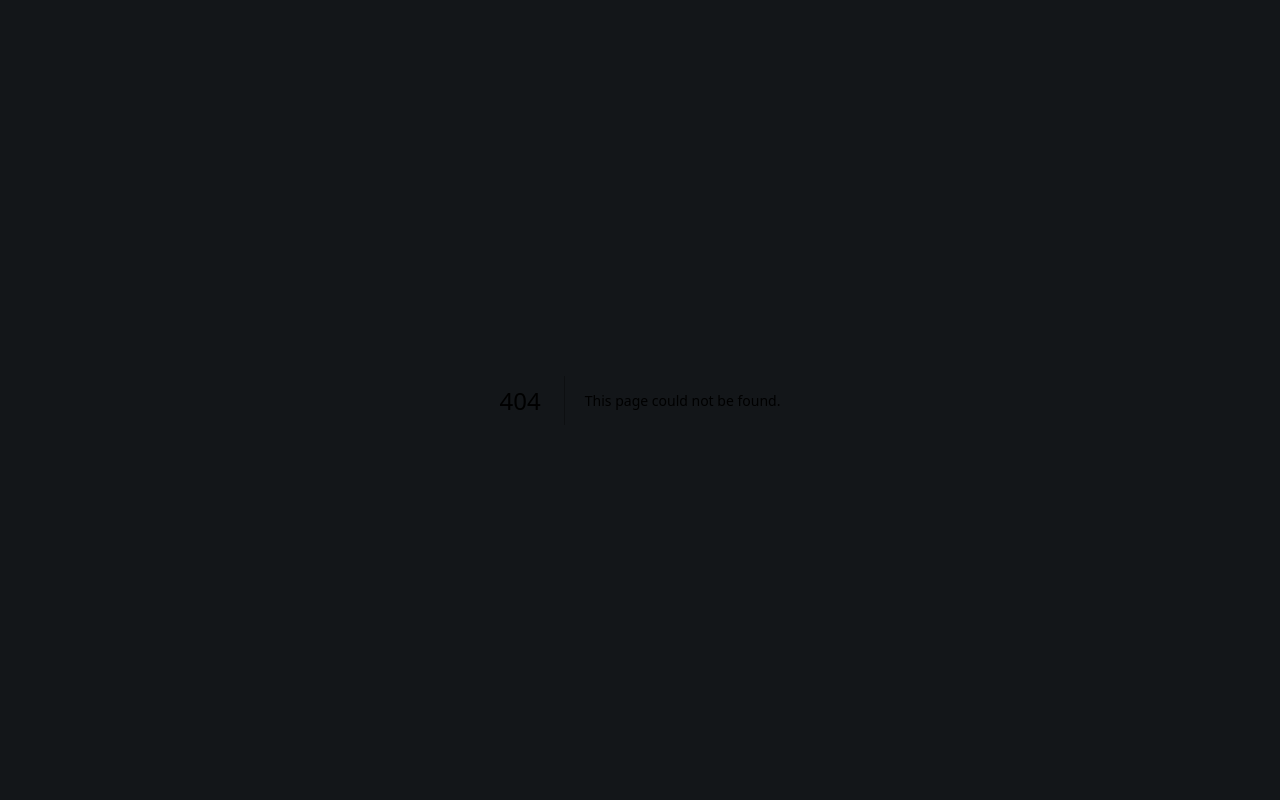
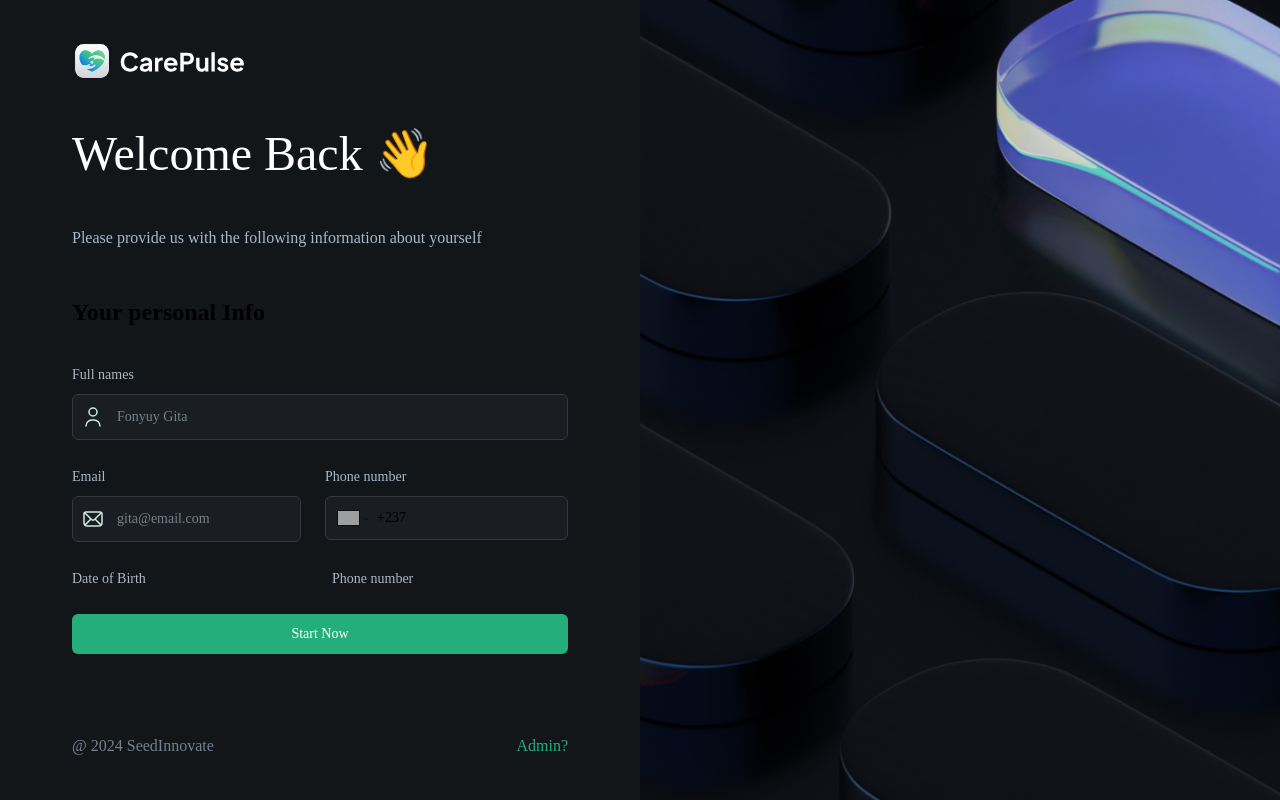
Before and after one commit to Fonyuygita/seeDoc, a Next.js app: page /patient/1/register in a window 1280 px wide. Before the commit this address had no page. Built offline with nearby package versions, Linux system fonts and the light colour scheme; grey boxes are pictures that could not be loaded.

Commit message:
working now with the register page

```diff
--- a/app/layout.tsx
+++ b/app/layout.tsx
@@ -1,8 +1,8 @@
 import type { Metadata } from "next";
 import { Plus_Jakarta_Sans } from "next/font/google";
 import "./globals.css";
-import { cn } from "@/lib/utils";
-import { ThemeProvider } from "@/components/theme-provider";
+// import { cn } from "@/lib/utils";
+// import { ThemeProvider } from "@/components/theme-provider";
 
 const fontSans = Plus_Jakarta_Sans({
   subsets: ["latin"],
@@ -12,7 +12,7 @@ const fontSans = Plus_Jakarta_Sans({
 
 
 export const metadata: Metadata = {
-  title: "seeDoc",
+  title: "seeDocs",
   description: "make an appointment with your favorite Doctor",
 };
 
@@ -23,13 +23,10 @@ export default function RootLayout({
 }>) {
   return (
     <html lang="en">
-      <body className={cn('min-h-screen bg-dark-300 font-sans antialiased', fontSans.variable)}>
-        <ThemeProvider
-          attribute="class"
-          defaultTheme="dark"
-        >
-          {children}
-        </ThemeProvider>
+      <body className='min-h-screen bg-dark-300 font-sans antialiased'>
+
+        {children}
+
       </body>
     </html>
   );
--- a/app/page.tsx
+++ b/app/page.tsx
@@ -15,11 +15,11 @@ export default function Home() {
             alt="patient"
             className="mb-12 h-10 w-fit"
           />
-          <h2 className="text-2xl text-white">Patient Form here</h2>
+          <h2 className="text-2xl text-white">Patients Form here</h2>
           <ClientForm />
           <div className="text-l4 regular mt-20 flex justify-between">
             <p className="justify-items-end text-dark-600 xl:text-left">
-              @ 2024 SeedInnovate
+              @ 2024 SeedInnovatess
             </p>
             <Link href="/?admin=true" className="text-green-500">Admin?</Link>
           </div>
--- /dev/null
+++ b/app/patient/[userId]/register/page.tsx
@@ -0,0 +1,44 @@
+import ClientForm from "@/components/forms/ClientForm";
+import RegisterForm from "@/components/forms/RegisterForm";
+import { Button } from "@/components/ui/button";
+import Image from "next/image";
+import Link from "next/link";
+
+export const Register = () => {
+    return (
+        <div className="flex h-screen max-h-screen">
+            <section className="remove-scrollbar container my-auto">
+                <div className="sub-container max-w-[496px]">
+                    <Image
+                        src="/assets/icons/logo-full.svg"
+                        height={1000}
+                        width={1000}
+                        alt="patient"
+                        className="mb-12 h-10 w-fit"
+                    />
+
+                    <RegisterForm />
+                    <div className="text-l4 regular mt-20 flex justify-between">
+                        <p className="justify-items-end text-dark-600 xl:text-left">
+                            @ 2024 SeedInnovate
+                        </p>
+                        <Link href="/?admin=true" className="text-green-500">Admin?</Link>
+                    </div>
+
+                </div>
+            </section>
+
+            {/* right side section */}
+            <Image
+                src="/assets/images/register-img.png"
+                height={1000}
+                width={1000}
+                alt="doctor_picture"
+                className="side-img max-w-[50%]"
+            />
+        </div>
+    );
+}
+
+
+export default Register
--- a/components/forms/ClientForm.tsx
+++ b/components/forms/ClientForm.tsx
@@ -27,16 +27,16 @@ const ClientForm = () => {
         setIsLoading(true);
 
         try {
-            const user = {
+            const userData = {
                 name,
                 email,
                 phone
             };
-            const newUser = await createUser(user);
+            const newUser = await createUser(userData);
             console.log(newUser)
 
             if (newUser) {
-                router.push(`/patient/${newUser.$id}/register`)
+                router.push(`/patient/${newUser?.$id}/register`)
             }
         } catch (err) {
             // \catch errors if any
@@ -57,7 +57,7 @@ const ClientForm = () => {
         <Form {...form}>
             <form onSubmit={form.handleSubmit(onSubmit)} className='flex-1 space-y-6'>
                 <section className="mb-12 space-y-4">
-                    <h1 className="mb-12 space-y-4 text-5xl">Hello Clients  💚</h1>
+                    <h1 className="mb-12 space-y-4 text-5xl text-white">Hello Clients  💚</h1>
                     <p className="text-dark-700">Get started with appointment</p>
                 </section>
 
--- /dev/null
+++ b/components/forms/RegisterForm.tsx
@@ -0,0 +1,127 @@
+"use client"
+
+import { UserFormValidation } from '@/lib/validation';
+import { useForm } from "react-hook-form"
+import React, { useState } from 'react'
+import { z } from "zod"
+import { zodResolver } from '@hookform/resolvers/zod';
+import { Form } from '../ui/form';
+import CustomFormField, { FormFieldType } from '../CustomFormField';
+import SubmitButton from '../SubmitButton';
+import { createUser } from '@/lib/actions/patient.actions';
+import { useRouter } from 'next/navigation';
+
+const ClientForm = () => {
+    const router = useRouter()
+    const [isLoading, setIsLoading] = useState(false);
+    const form = useForm<z.infer<typeof UserFormValidation>>({
+        resolver: zodResolver(UserFormValidation),
+        defaultValues: {
+            name: "",
+            email: "",
+            phone: ""
+        }
+    });
+
+    const onSubmit = async ({ name, email, phone }: z.infer<typeof UserFormValidation>) => {
+        setIsLoading(true);
+
+        try {
+
+        } catch (err) {
+            // \catch errors if any
+            console.log(err);
+            // router.push(`/patient/${newUser.$id}/register`)
+
+
+        }
+
+        setIsLoading(false)
+
+
+
+    }
+
+
+    return (
+        <Form {...form}>
+            <form onSubmit={form.handleSubmit(onSubmit)} className='flex-1 space-y-6'>
+                <section className="mb-12 space-y-4">
+                    <h1 className="mb-12 space-y-4 text-5xl text-white">Welcome Back 👋</h1>
+                    <p className="text-dark-700">Please provide us with the following information about yourself</p>
+                </section>
+
+                <section className="space-y-6">
+                    <div className="mb-9 space-y-1">
+                        <h2 className="sub-header">Your personal Info</h2>
+                    </div>
+                </section>
+
+                {/*  YOUR NAME */}
+                <CustomFormField
+                    fieldType={FormFieldType.INPUT}
+                    control={form.control}
+                    name="name"
+                    label="Full names"
+                    placeholder="Fonyuy Gita"
+                    iconSrc="/assets/icons/user.svg"
+                    iconAlt='user'
+                />
+
+                {/* YOUR EMAIL AND PHONE */}
+                <div className="flex flex-col gap-6 xl:flex-row">
+
+                    <CustomFormField
+                        fieldType={FormFieldType.INPUT}
+                        control={form.control}
+                        name="email"
+                        label="Email"
+                        placeholder="gita@email.com"
+                        iconSrc="/assets/icons/email.svg"
+                        iconAlt='email'
+                    />
+
+                    <CustomFormField
+                        fieldType={FormFieldType.PHONE_NUMBER}
+                        control={form.control}
+                        name="phone"
+                        label="Phone number"
+                        placeholder="(+237) 123-466"
+
+                    />
+                </div>
+
+                {/* Birth date and gender */}
+
+                <div className="flex flex-col gap-6 xl:flex-row">
+
+
+                    <CustomFormField
+                        fieldType={FormFieldType.DATE_PICKER}
+                        control={form.control}
+                        name="DateBirth"
+                        label="Date of Birth"
+
+                    />
+
+                    <CustomFormField
+                        fieldType={FormFieldType.SKELETON}
+                        control={form.control}
+                        name="phone"
+                        label="Phone number"
+                        placeholder="(+237) 123-466"
+
+                    />
+                </div>
+
+                <SubmitButton
+                    isLoading={isLoading}
+                >Start Now</SubmitButton>
+
+
+            </form>
+        </Form>
+    )
+}
+
+export default ClientForm
--- a/components/theme-provider.tsx
+++ /dev/null
@@ -1,9 +0,0 @@
-"use client"
-
-import * as React from "react"
-import { ThemeProvider as NextThemesProvider } from "next-themes"
-import { type ThemeProviderProps } from "next-themes/dist/types"
-
-export function ThemeProvider({ children, ...props }: ThemeProviderProps) {
-    return <NextThemesProvider {...props}>{children}</NextThemesProvider>
-}
--- /dev/null
+++ b/components/ui/radio-group.tsx
@@ -0,0 +1,44 @@
+"use client"
+
+import * as React from "react"
+import * as RadioGroupPrimitive from "@radix-ui/react-radio-group"
+import { Circle } from "lucide-react"
+
+import { cn } from "@/lib/utils"
+
+const RadioGroup = React.forwardRef<
+  React.ElementRef<typeof RadioGroupPrimitive.Root>,
+  React.ComponentPropsWithoutRef<typeof RadioGroupPrimitive.Root>
+>(({ className, ...props }, ref) => {
+  return (
+    <RadioGroupPrimitive.Root
+      className={cn("grid gap-2", className)}
+      {...props}
+      ref={ref}
+    />
+  )
+})
+RadioGroup.displayName = RadioGroupPrimitive.Root.displayName
+
+const RadioGroupItem = React.forwardRef<
+  React.ElementRef<typeof RadioGroupPrimitive.Item>,
+  React.ComponentPropsWithoutRef<typeof RadioGroupPrimitive.Item>
+>(({ className, ...props }, ref) => {
+  return (
+    <RadioGroupPrimitive.Item
+      ref={ref}
+      className={cn(
+        "aspect-square h-4 w-4 rounded-full border border-primary text-primary ring-offset-background focus:outline-none focus-visible:ring-2 focus-visible:ring-ring focus-visible:ring-offset-2 disabled:cursor-not-allowed disabled:opacity-50",
+        className
+      )}
+      {...props}
+    >
+      <RadioGroupPrimitive.Indicator className="flex items-center justify-center">
+        <Circle className="h-2.5 w-2.5 fill-current text-current" />
+      </RadioGroupPrimitive.Indicator>
+    </RadioGroupPrimitive.Item>
+  )
+})
+RadioGroupItem.displayName = RadioGroupPrimitive.Item.displayName
+
+export { RadioGroup, RadioGroupItem }
--- a/lib/actions/patient.actions.ts
+++ b/lib/actions/patient.actions.ts
@@ -2,6 +2,7 @@
 
 import { ID, Query } from "node-appwrite";
 import { users } from "../appwrite.config";
+import { parseStringify } from "../utils";
 
 export const createUser = async (user: CreateUserParams) => {
   try {
@@ -13,6 +14,7 @@ export const createUser = async (user: CreateUserParams) => {
       user.name
     );
     console.log(newUser);
+    return parseStringify(newUser);
   } catch (error: any) {
     if (error && error?.code === 409) {
       const documents = await users.list([Query.equal("email", [user.email])]);
--- a/package.json
+++ b/package.json
@@ -11,12 +11,12 @@
   "dependencies": {
     "@hookform/resolvers": "^3.9.0",
     "@radix-ui/react-label": "^2.1.0",
+    "@radix-ui/react-radio-group": "^1.2.0",
     "@radix-ui/react-slot": "^1.1.0",
     "class-variance-authority": "^0.7.0",
     "clsx": "^2.1.1",
     "lucide-react": "^0.402.0",
     "next": "14.2.4",
-    "next-themes": "^0.3.0",
     "node-appwrite": "^13.0.0",
     "react": "^18",
     "react-dom": "^18",
```
Also changed, not shown: 1 other file (tests, documents, lock files or other folders).
